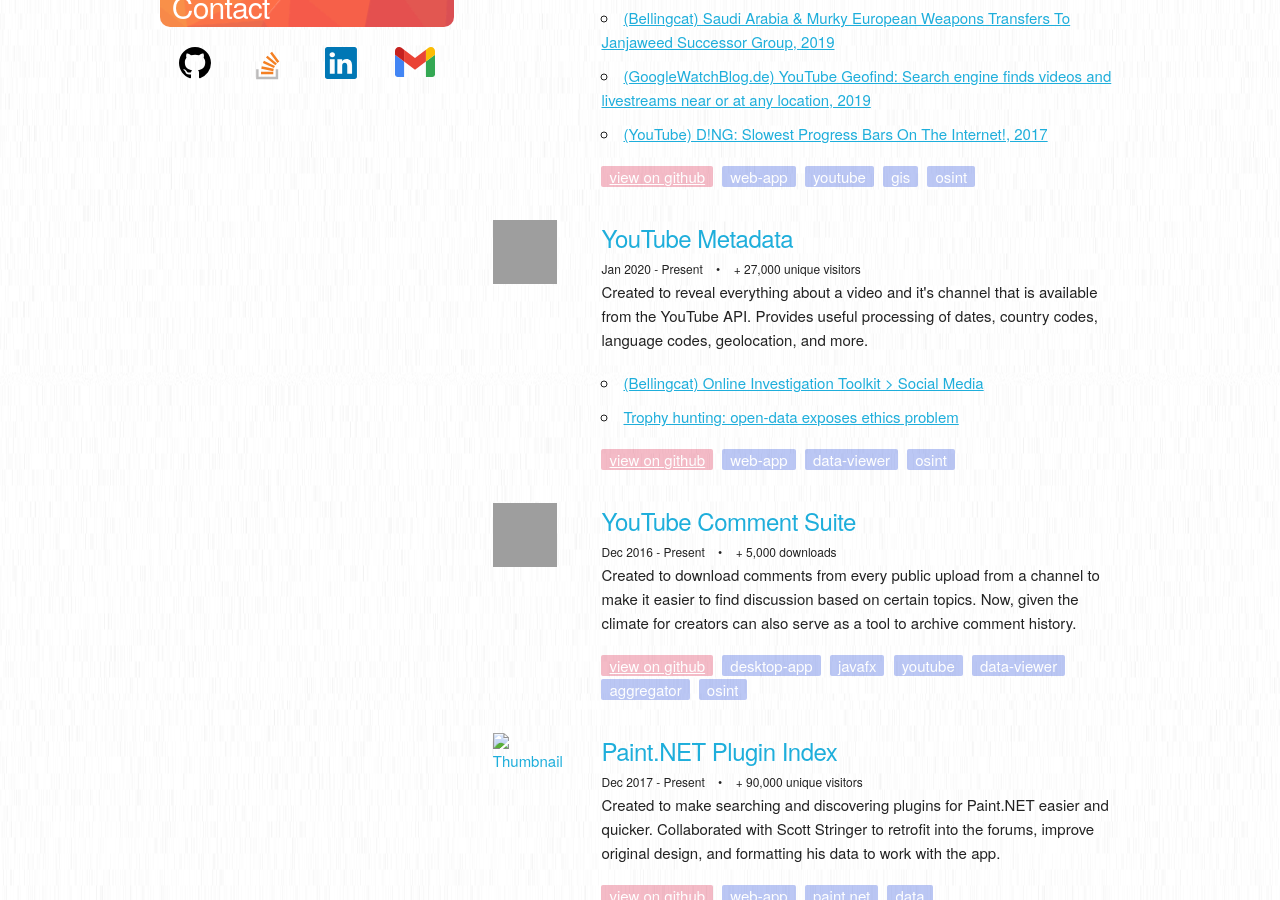
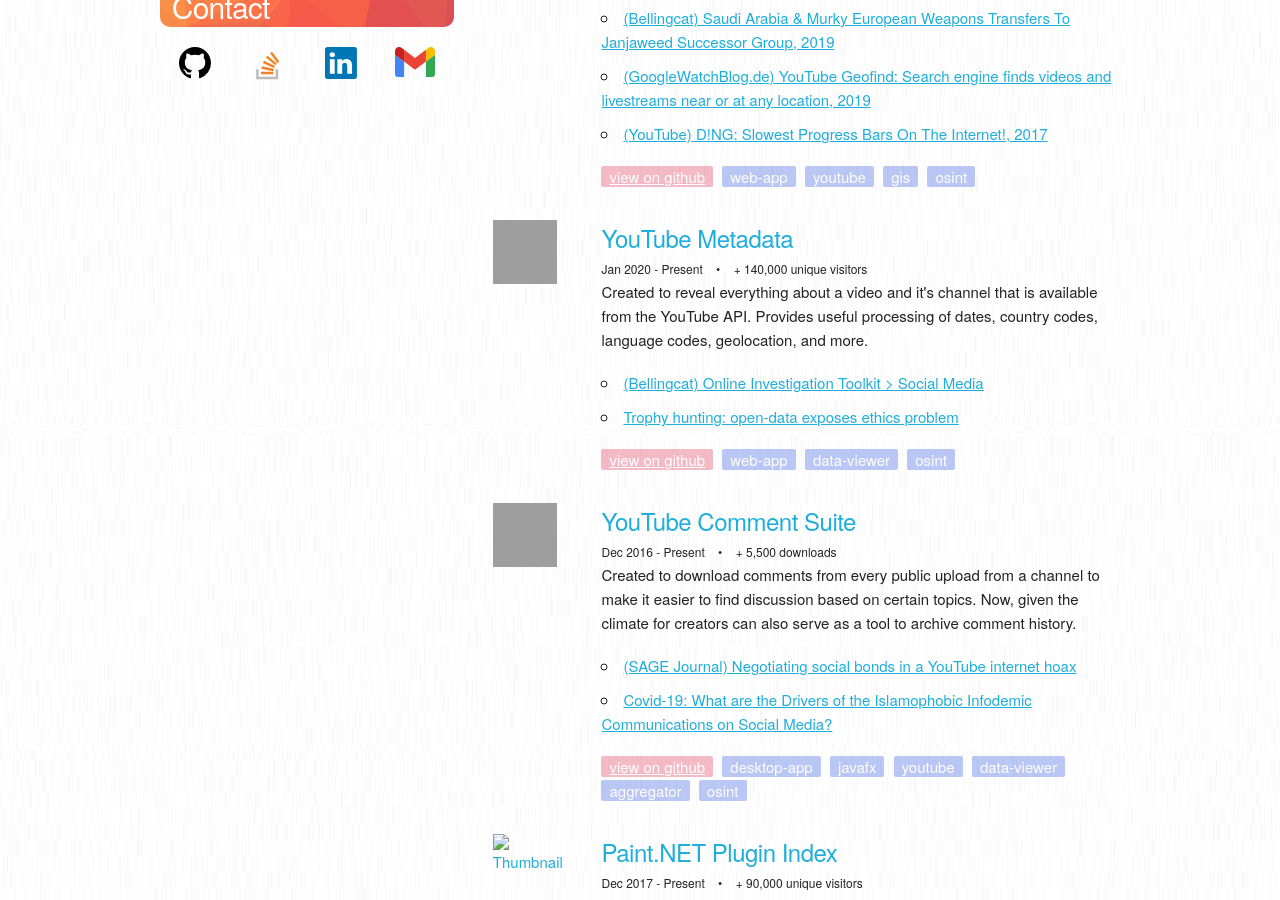
Before and after one commit to mattwright324/mattwright324.github.io, a Jekyll site: the page built from index.html, in a window 1280 px wide and 900 px high, scrolled down 297 px. Built offline with Jekyll 4.4.1, drawn with Linux system fonts in a browser that asks for light colours; grey boxes are pictures that could not be loaded.

Commit message:
Update about.json

```diff
--- a/_data/about.json
+++ b/_data/about.json
@@ -45,7 +45,7 @@
       "title": "YouTube Metadata",
       "desc" : "Created to reveal everything about a video and it's channel that is available from the YouTube API. Provides useful processing of dates, country codes, language codes, geolocation, and more.",
       "tags" : ["web-app", "data-viewer", "osint"],
-      "hist" : "Jan 2020 - Present <span class='interlude'>•</span>  + 27,000 unique visitors",
+      "hist" : "Jan 2020 - Present <span class='interlude'>•</span>  + 140,000 unique visitors",
       "thumb": "https://raw.githubusercontent.com/mattwright324/youtube-metadata/master/img/icon.png",
       "link" : "https://mattw.io/youtube-metadata/",
       "repo" : "https://github.com/mattwright324/youtube-metadata/",
@@ -62,10 +62,19 @@
       "title": "YouTube Comment Suite",
       "desc" : "Created to download comments from every public upload from a channel to make it easier to find discussion based on certain topics. Now, given the climate for creators can also serve as a tool to archive comment history.",
       "tags" : ["desktop-app", "javafx","youtube", "data-viewer", "aggregator", "osint"],
-      "hist" : "Dec 2016 - Present <span class='interlude'>•</span> + 5,000 downloads",
+      "hist" : "Dec 2016 - Present <span class='interlude'>•</span> + 5,500 downloads",
       "thumb": "https://raw.githubusercontent.com/mattwright324/youtube-comment-suite/master/src/main/resources/io/mattw/youtube/commentsuite/img/icon.png",
       "link" : "https://github.com/mattwright324/youtube-comment-suite/",
-      "repo" : "https://github.com/mattwright324/youtube-comment-suite/"
+      "repo" : "https://github.com/mattwright324/youtube-comment-suite/",
+      "media": [
+        {
+          "link": "https://journals.sagepub.com/doi/abs/10.1177/1750481321989838",
+          "title": "(SAGE Journal) Negotiating social bonds in a YouTube internet hoax"
+        },{
+          "link": "https://bcuassets.blob.core.windows.net/docs/csu2021314-muslim-covid-report-a4-landscape-study-2-interactive-15-12-21-132844802573884723.pdf",
+          "title": "Covid-19: What are the Drivers of the Islamophobic Infodemic Communications on Social Media?"
+        }
+      ]
     },{
       "title": "Paint.NET Plugin Index",
       "desc" : "Created to make searching and discovering plugins for Paint.NET easier and quicker. Collaborated with Scott Stringer to retrofit into the forums, improve original design, and formatting his data to work with the app.",
```
